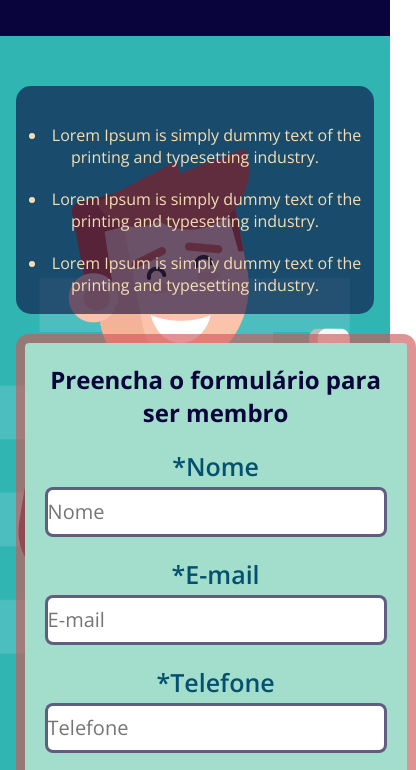
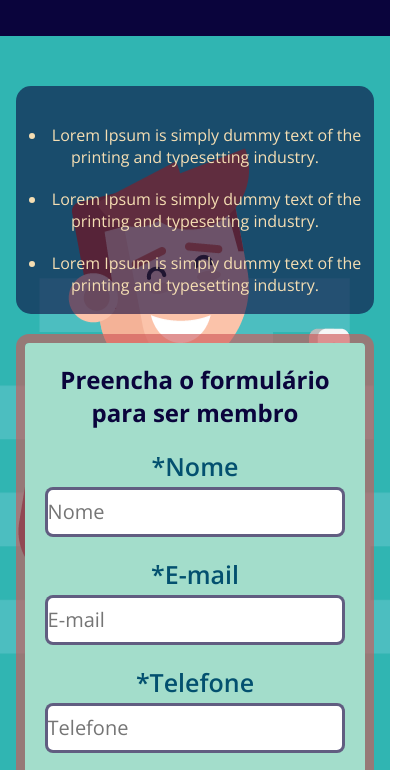
Before and after one commit to joaoparaujocr/landingPage, a plain HTML site: page index.html in a window 390 px wide. Shown: the part 54-824 px from the top of the page, 416 px wide, since content can reach past the window. Drawn offline with nearby package versions, Linux system fonts and the light colour scheme.

Commit message:
first commit

```diff
--- a/css/style.css
+++ b/css/style.css
@@ -227,3 +227,9 @@ html, body{
     }
 
 }
+
+@media screen and (max-width: 560px) {
+    .form{
+        width: 100%;
+    }
+}
```
